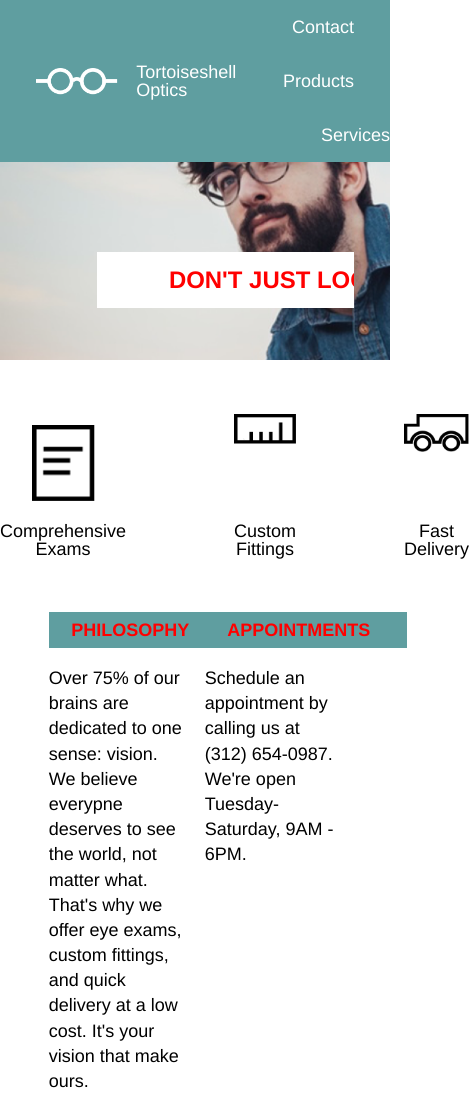
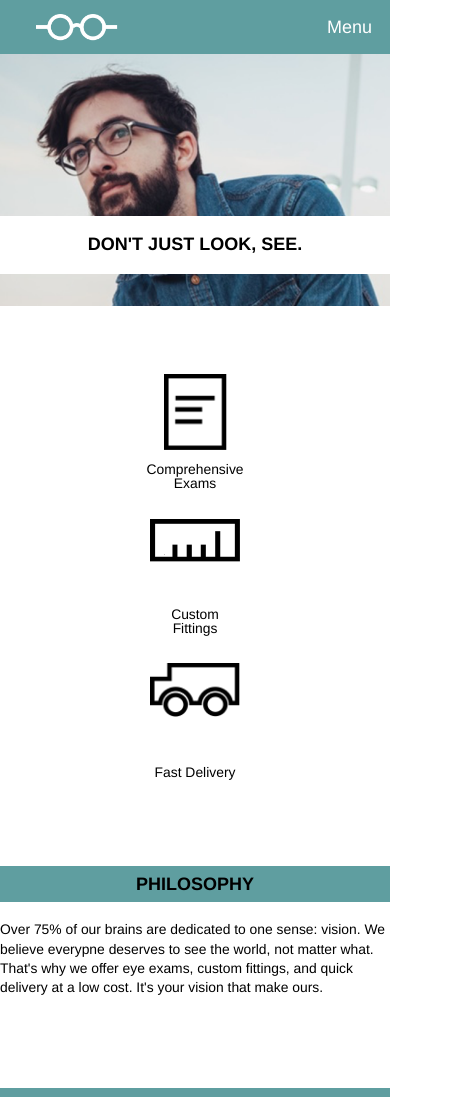
Before and after one commit to audrius59/Tortoiseshell-Optics, a plain HTML site: page index.html in a window 390 px wide. Shown: the top 1097 px of the page, 469 px wide, since content can reach past the window. Drawn offline with Linux system fonts and the light colour scheme; a web font is replaced by a local one.

Commit message:
Added Css styles for Mobile, Fixed service class issues

```diff
--- a/index.html
+++ b/index.html
@@ -15,9 +15,10 @@
 	  </div>
 	  <div class="menu-nav">
 	 	<ul>
-		  <li><a>Contact</a></li>
-		  <li><a>Products</a></li>
-		  <li><a>Services</a></li>
+		  <li class="menu-btn"><a href="#">Contact</a></li>
+		  <li class="menu-btn"><a href="#">Products</a></li>
+		  <li class="menu-btn"><a href="#">Services</a></li>
+		  <li class="mobile-btn"><a href="#">Menu</a></li>
 	 	</ul>
 	  </div>
 	</div>
--- a/resources/css/style.css
+++ b/resources/css/style.css
@@ -4,6 +4,10 @@ html {
 	line-height: 1.4;
 	box-sizing: border-box;
 
+}
+li a {
+	color: inherit;
+	text-decoration: none;
 }
 nav {
 	background-image: url(background/glasses-bg.png);
@@ -47,6 +51,9 @@ div.menu-nav ul li:nth-child(2) {
 div.menu-nav ul li:nth-child(1) {
 	padding-right: 2rem;
 }
+li.mobile-btn a {
+	display: none;
+}
 div.menu-heading {
 	max-width: 1024px;
 	margin-left: auto;
@@ -65,11 +72,12 @@ div.inner-heading h1 {
 	overflow: hidden;
 }
 section.services {
+	display: flex;
 	width: 100%;
-	height: 8rem;
+	margin: 0 auto;
+	justify-content: space-around;
 	padding-top: 3rem;
-	display: flex;
-	justify-content: space-around;
+	padding-bottom: 3rem;
 }
 div.service {
 	display: flex;
@@ -79,37 +87,30 @@ div.service {
 }
 div.service.exams {
 	width: 7rem;
+	margin-left: auto;
+}
+div.service.fittings {
+	margin: 0 6rem;
+}
+div.service.delivery {
+	margin-right: auto;
+}
+div.service img {
+	width: 5rem;
+	margin: 0 auto;
+}
+div.exams img {
+	width: 3.5rem;
 }
 div.service h2 {
 	text-align: center;
 	margin-top: auto;
-}
-div.service.exams img {
-	width: 3.5rem;
-	display: block;
-	margin: auto;
-}
-div.service.fittings img {
-	width: 100%;
-}
-div.service.fittings {
-	margin: 0 6rem;
-}
-div.service.exams {
-	margin-left: auto
-}
-div.service.delivery {
-	margin-right: auto;
-}
-div.service.delivery img {
-	width: 100%;
 }
 section.container {
 	max-width: 960px;
 	display: flex;
 	margin-left: auto;
 	margin-right: auto;
-	margin-top: 3rem;
 }
 div.contact {
 	display: block;
@@ -138,7 +139,7 @@ div.contact p {
 }
 footer {
 	display: flex;
-	max-width: 960px;
+	width: 960px;
 	margin: 5rem auto 0 auto;
 	background-color: azure;
 }
@@ -151,27 +152,102 @@ footer h2 {
 	margin: auto 0;
 }
 @media screen and (max-width: 1024px) {
-	h1 {
-		color: red;
-	}
 	nav {
 		padding-top: 0;
 		height: 20rem;
+		background-position: 20%;
 	}
 	div.menu {
 		max-width: 100%;
 	}
 	div.menu-heading {
 		padding-top: 5rem;
+		margin: 0;
+		max-width: 100%;
 	}
 	div.inner-heading h1 {
 		padding: 0.75rem 4rem;
 		font-size: 1.33rem;
-		max-width: 29%;
+		width: 290px;
 		margin-right: 2rem;
-		white-space: nowrap;
+
 	}
 	footer {
-		max-width: 100%;
+		width: 100%;
 	}
 }
+@media screen and (max-width: 640px) {
+	nav {
+		height: 17rem;
+		background-position: 20%;
+	}
+	li.menu-btn a {
+		display: none;
+	}
+	li.mobile-btn a {
+		display: block;
+		padding: 1rem;
+
+	}
+	div.menu-nav ul li {
+		margin: 0;
+		padding: 0;
+	}
+	div.menu-logo h2 {
+		display: none;
+	}
+	div.menu-heading {
+		padding-top: 9rem;
+	}
+	div.inner-heading h1 {
+		font-size: 1rem;
+		padding: 1rem 0;
+		width: 100%;
+		margin: 0;
+		text-align: center;
+	}
+	section.services {
+		flex-direction: column;
+		padding-top: 3.77rem;
+		padding-bottom: 3.77rem;
+	}
+	div.service {
+		height: 6.5rem;
+	}
+	div.service.exams, div.service.fittings, div.service.delivery {
+		margin: 0 auto;
+	}
+	div.service.fittings {
+		margin-top: 1.54rem;
+		margin-bottom: 1.54rem;
+	}
+	div.service h2 {
+		font-size: 0.77rem;
+	}
+	section.container {
+		width: 100%;
+		flex-direction: column;
+	}
+	div.contact {
+		width: 100%
+	}
+	div.contact.phylosophy, div.contact.appointments {
+		margin: 1rem 0 4rem 0;
+	}
+	div.contact h1 {
+		margin: 0;
+		padding: 0.5rem 0;
+		width: 100%;
+		text-align: center;
+	}
+	div.contact p {
+		font-size: 0.77rem;
+		padding-top: 1rem;
+	}
+	footer h2 {
+		display: none;
+	}
+	footer img {
+		margin: auto;
+	}
+}
```
